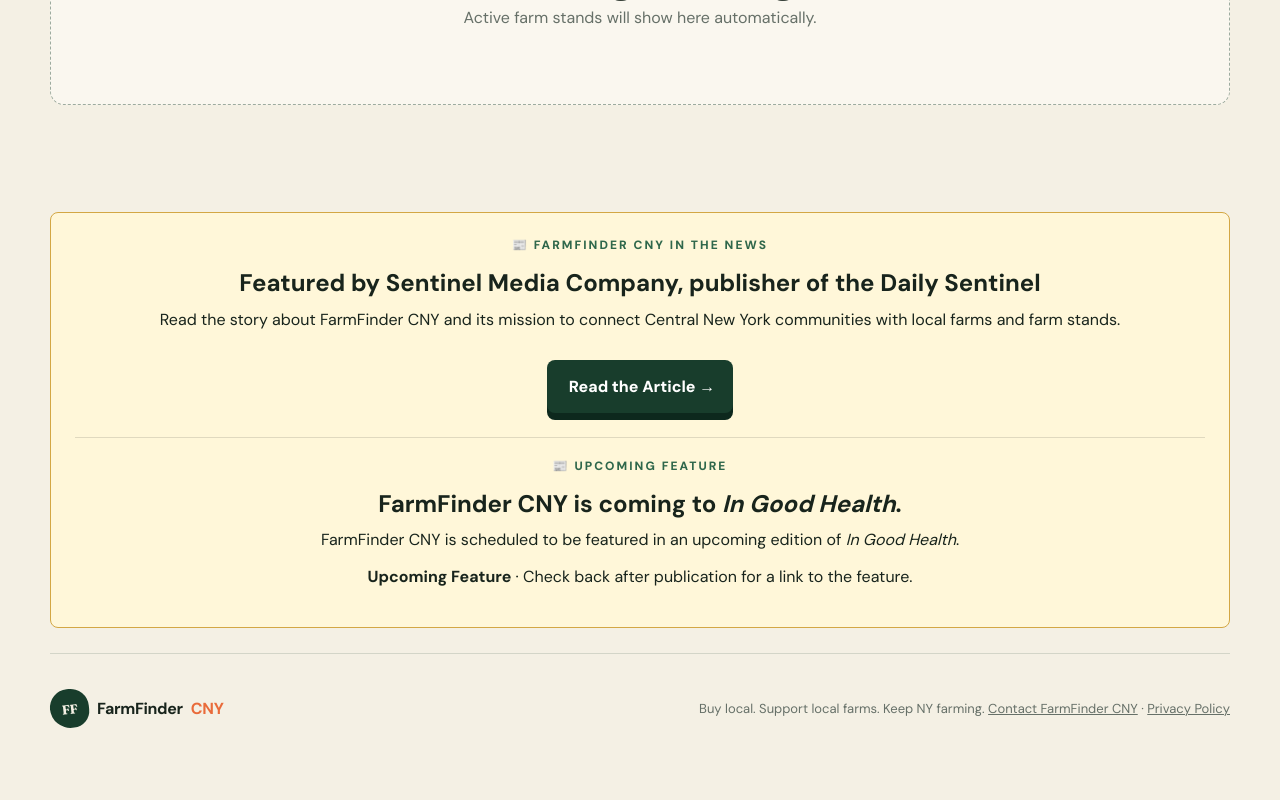
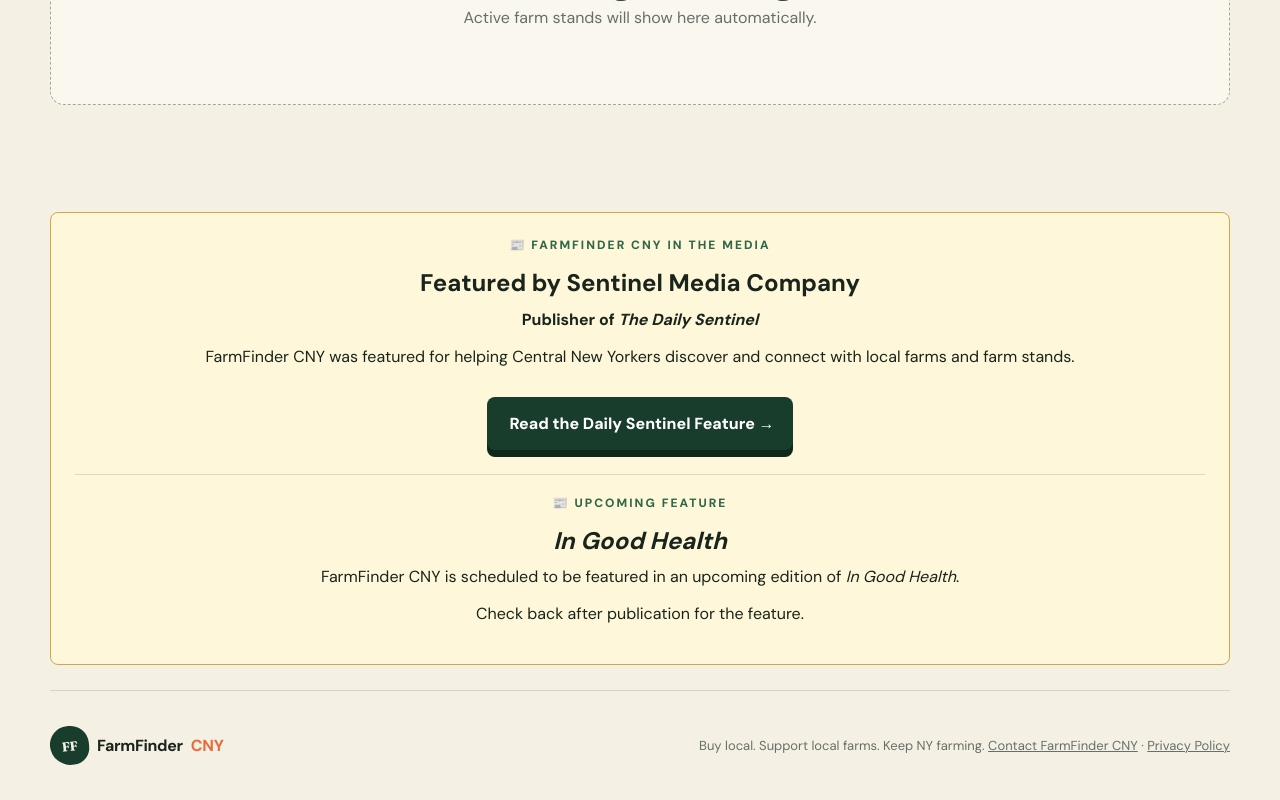
Before and after one commit to FarmFinderCNY/farmfinder-cny, a Next.js app: page / in a window 1280 px wide. Shown: the part 1209-2009 px from the top of the page. Before the commit the page ends 1972 px from the top, so only its background shows below. Built offline with nearby package versions, Linux system fonts and the light colour scheme; no server answers; the database is empty.

Commit message:
Polish FarmFinder CNY media features section

```diff
--- a/app/page.tsx
+++ b/app/page.tsx
@@ -61,15 +61,16 @@ export default async function Home() {
 
       <section className="shell" style={{ paddingTop: "2rem" }}>
         <div className="notice" style={{ textAlign: "center", padding: "1.5rem" }}>
-          <p className="eyebrow">📰 FarmFinder CNY in the News</p>
-          <h2 style={{ margin: "0.35rem 0 0.65rem" }}>Featured by Sentinel Media Company, publisher of the Daily Sentinel</h2>
-          <p>Read the story about FarmFinder CNY and its mission to connect Central New York communities with local farms and farm stands.</p>
-          <p style={{ marginTop: "0.8rem" }}><a className="primary-button" href="https://www.romesentinel.com/news/farmfindercny/article_b28abbd6-55fc-44e2-bc49-d2f91e5153b4.html" target="_blank" rel="noopener noreferrer">Read the Article →</a></p>
+          <p className="eyebrow">📰 FarmFinder CNY in the Media</p>
+          <h2 style={{ margin: "0.35rem 0 0.65rem" }}>Featured by Sentinel Media Company</h2>
+          <p><strong>Publisher of <em>The Daily Sentinel</em></strong></p>
+          <p style={{ marginTop: "0.65rem" }}>FarmFinder CNY was featured for helping Central New Yorkers discover and connect with local farms and farm stands.</p>
+          <p style={{ marginTop: "0.8rem" }}><a className="primary-button" href="https://www.romesentinel.com/news/farmfindercny/article_b28abbd6-55fc-44e2-bc49-d2f91e5153b4.html" target="_blank" rel="noopener noreferrer">Read the Daily Sentinel Feature →</a></p>
           <div style={{ borderTop: "1px solid rgba(0,0,0,0.12)", marginTop: "1.5rem", paddingTop: "1.25rem" }}>
             <p className="eyebrow">📰 Upcoming Feature</p>
-            <h2 style={{ margin: "0.35rem 0 0.65rem" }}>FarmFinder CNY is coming to <em>In Good Health</em>.</h2>
+            <h2 style={{ margin: "0.35rem 0 0.65rem" }}><em>In Good Health</em></h2>
             <p>FarmFinder CNY is scheduled to be featured in an upcoming edition of <em>In Good Health</em>.</p>
-            <p style={{ marginTop: "0.65rem" }}><strong>Upcoming Feature</strong> · Check back after publication for a link to the feature.</p>
+            <p style={{ marginTop: "0.65rem" }}>Check back after publication for the feature.</p>
           </div>
         </div>
       </section>
```
